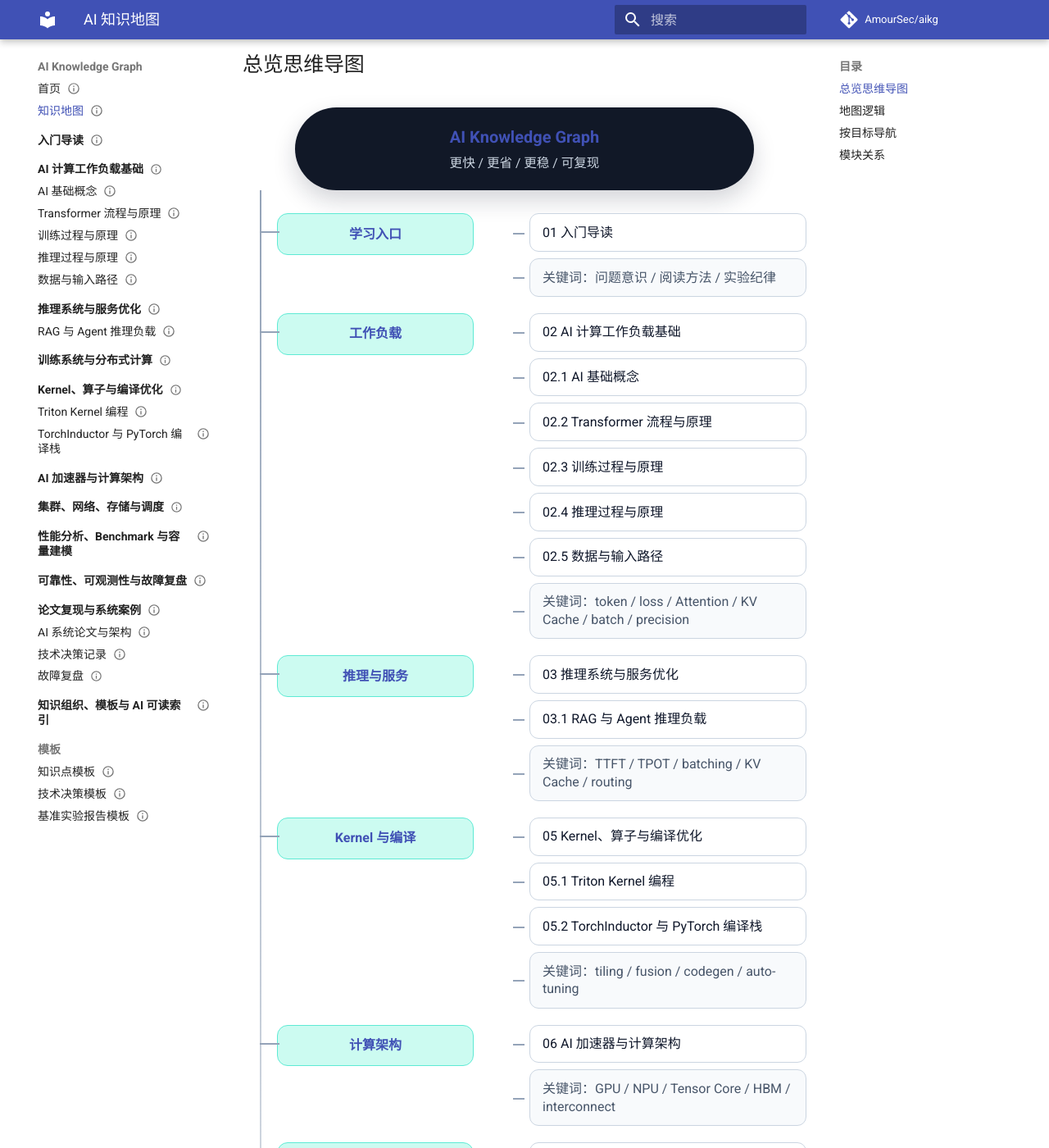
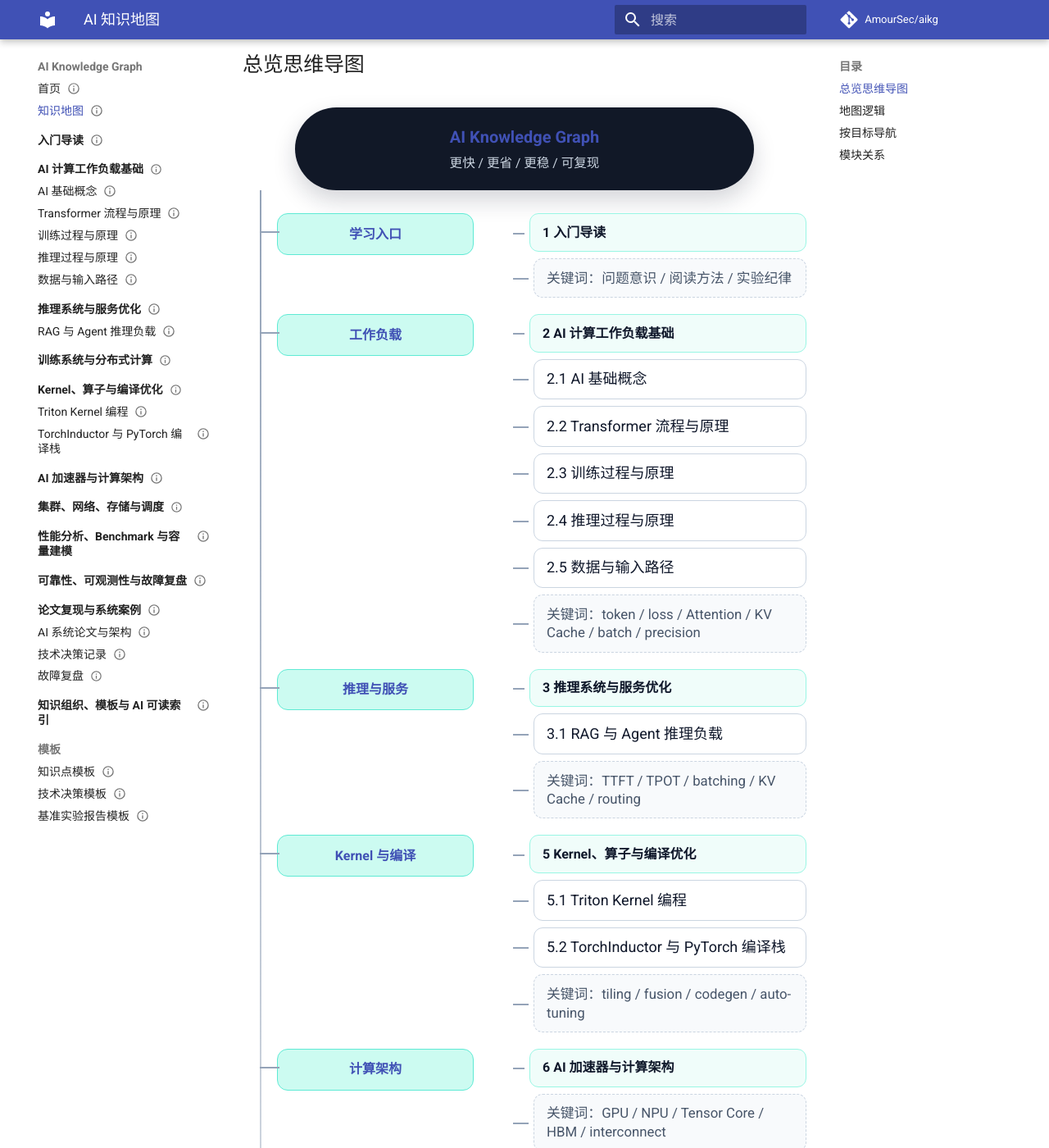
Before and after one commit to AmourSec/aikg, an MkDocs documentation site: the page built from docs/knowledge-map.md, in a window 1280 px wide and 1400 px high, scrolled down 235 px. Shown: the whole window at 82% size. Built offline with MkDocs 1.6.1 and Material for MkDocs 9.7.7, drawn with Linux system fonts in a browser that asks for light colours; comment, search, counter and statistics services are not loaded; some of the changed text lies outside the part shown.

Commit message:
Refine knowledge map hierarchy

```diff
--- a/docs/assets/stylesheets/extra.css
+++ b/docs/assets/stylesheets/extra.css
@@ -121,6 +121,16 @@
   padding-left: 1rem;
 }
 
+.kg-mindmap-branch .kg-node-child {
+  margin-left: 1.45rem;
+  padding-left: 1.25rem;
+}
+
+.kg-mindmap-branch .kg-node-note {
+  margin-left: 1.45rem;
+  padding-left: 1.25rem;
+}
+
 .kg-mindmap-branch li::before {
   content: "";
   position: absolute;
@@ -129,6 +139,11 @@
   width: 0.7rem;
   height: 2px;
   background: var(--kg-line);
+}
+
+.kg-mindmap-branch .kg-node-child::before,
+.kg-mindmap-branch .kg-node-note::before {
+  width: 0.95rem;
 }
 
 .kg-mindmap-branch li > a,
@@ -142,9 +157,24 @@
   line-height: 1.35;
 }
 
+.kg-mindmap-branch .kg-node-main > a {
+  border-color: #99f6e4;
+  background: #f0fdfa;
+  font-weight: 700;
+}
+
+.kg-mindmap-branch .kg-node-child > a {
+  font-size: 0.9rem;
+}
+
 .kg-mindmap-branch li > span {
   background: var(--kg-muted);
   color: #475569;
+}
+
+.kg-mindmap-branch .kg-node-note > span {
+  border-style: dashed;
+  font-size: 0.84rem;
 }
 
 .kg-mindmap-root:hover,
@@ -172,4 +202,10 @@
   .kg-branch-title {
     text-align: left;
   }
+
+  .kg-mindmap-branch .kg-node-child,
+  .kg-mindmap-branch .kg-node-note {
+    margin-left: 0.8rem;
+    padding-left: 1rem;
+  }
 }
--- a/docs/knowledge-map.md
+++ b/docs/knowledge-map.md
@@ -21,69 +21,69 @@ updated: 2026-05-30
     <section class="kg-mindmap-branch">
       <a class="kg-branch-title" href="../01-getting-started/">学习入口</a>
       <ul>
-        <li><a href="../01-getting-started/">01 入门导读</a></li>
-        <li><span>关键词：问题意识 / 阅读方法 / 实验纪律</span></li>
+        <li class="kg-node-main"><a href="../01-getting-started/">1 入门导读</a></li>
+        <li class="kg-node-note"><span>关键词：问题意识 / 阅读方法 / 实验纪律</span></li>
       </ul>
     </section>
     <section class="kg-mindmap-branch">
       <a class="kg-branch-title" href="../02-ai-workloads/">工作负载</a>
       <ul>
-        <li><a href="../02-ai-workloads/">02 AI 计算工作负载基础</a></li>
-        <li><a href="../02-ai-workloads/ai-fundamentals/">02.1 AI 基础概念</a></li>
-        <li><a href="../02-ai-workloads/transformer/">02.2 Transformer 流程与原理</a></li>
-        <li><a href="../02-ai-workloads/training-primer/">02.3 训练过程与原理</a></li>
-        <li><a href="../02-ai-workloads/inference-primer/">02.4 推理过程与原理</a></li>
-        <li><a href="../02-ai-workloads/data-paths/">02.5 数据与输入路径</a></li>
-        <li><span>关键词：token / loss / Attention / KV Cache / batch / precision</span></li>
+        <li class="kg-node-main"><a href="../02-ai-workloads/">2 AI 计算工作负载基础</a></li>
+        <li class="kg-node-child"><a href="../02-ai-workloads/ai-fundamentals/">2.1 AI 基础概念</a></li>
+        <li class="kg-node-child"><a href="../02-ai-workloads/transformer/">2.2 Transformer 流程与原理</a></li>
+        <li class="kg-node-child"><a href="../02-ai-workloads/training-primer/">2.3 训练过程与原理</a></li>
+        <li class="kg-node-child"><a href="../02-ai-workloads/inference-primer/">2.4 推理过程与原理</a></li>
+        <li class="kg-node-child"><a href="../02-ai-workloads/data-paths/">2.5 数据与输入路径</a></li>
+        <li class="kg-node-note"><span>关键词：token / loss / Attention / KV Cache / batch / precision</span></li>
       </ul>
     </section>
     <section class="kg-mindmap-branch">
       <a class="kg-branch-title" href="../03-inference-systems/">推理与服务</a>
       <ul>
-        <li><a href="../03-inference-systems/">03 推理系统与服务优化</a></li>
-        <li><a href="../03-inference-systems/rag-agent-workloads/">03.1 RAG 与 Agent 推理负载</a></li>
-        <li><span>关键词：TTFT / TPOT / batching / KV Cache / routing</span></li>
+        <li class="kg-node-main"><a href="../03-inference-systems/">3 推理系统与服务优化</a></li>
+        <li class="kg-node-child"><a href="../03-inference-systems/rag-agent-workloads/">3.1 RAG 与 Agent 推理负载</a></li>
+        <li class="kg-node-note"><span>关键词：TTFT / TPOT / batching / KV Cache / routing</span></li>
       </ul>
     </section>
     <section class="kg-mindmap-branch">
       <a class="kg-branch-title" href="../05-kernels-compilers/">Kernel 与编译</a>
       <ul>
-        <li><a href="../05-kernels-compilers/">05 Kernel、算子与编译优化</a></li>
-        <li><a href="../05-kernels-compilers/triton/">05.1 Triton Kernel 编程</a></li>
-        <li><a href="../05-kernels-compilers/torchinductor/">05.2 TorchInductor 与 PyTorch 编译栈</a></li>
-        <li><span>关键词：tiling / fusion / codegen / auto-tuning</span></li>
+        <li class="kg-node-main"><a href="../05-kernels-compilers/">5 Kernel、算子与编译优化</a></li>
+        <li class="kg-node-child"><a href="../05-kernels-compilers/triton/">5.1 Triton Kernel 编程</a></li>
+        <li class="kg-node-child"><a href="../05-kernels-compilers/torchinductor/">5.2 TorchInductor 与 PyTorch 编译栈</a></li>
+        <li class="kg-node-note"><span>关键词：tiling / fusion / codegen / auto-tuning</span></li>
       </ul>
     </section>
     <section class="kg-mindmap-branch">
       <a class="kg-branch-title" href="../06-accelerators-architecture/">计算架构</a>
       <ul>
-        <li><a href="../06-accelerators-architecture/">06 AI 加速器与计算架构</a></li>
-        <li><span>关键词：GPU / NPU / Tensor Core / HBM / interconnect</span></li>
+        <li class="kg-node-main"><a href="../06-accelerators-architecture/">6 AI 加速器与计算架构</a></li>
+        <li class="kg-node-note"><span>关键词：GPU / NPU / Tensor Core / HBM / interconnect</span></li>
       </ul>
     </section>
     <section class="kg-mindmap-branch">
       <a class="kg-branch-title" href="../04-training-systems/">训练与集群</a>
       <ul>
-        <li><a href="../04-training-systems/">04 训练系统与分布式计算</a></li>
-        <li><a href="../07-cluster-infra/">07 集群、网络、存储与调度</a></li>
-        <li><span>关键词：parallelism / NCCL / scheduler / storage</span></li>
+        <li class="kg-node-main"><a href="../04-training-systems/">4 训练系统与分布式计算</a></li>
+        <li class="kg-node-main"><a href="../07-cluster-infra/">7 集群、网络、存储与调度</a></li>
+        <li class="kg-node-note"><span>关键词：parallelism / NCCL / scheduler / storage</span></li>
       </ul>
     </section>
     <section class="kg-mindmap-branch">
       <a class="kg-branch-title" href="../08-benchmark-capacity/">度量与复现</a>
       <ul>
-        <li><a href="../08-benchmark-capacity/">08 性能分析、Benchmark 与容量建模</a></li>
-        <li><a href="../09-reliability-observability/">09 可靠性、可观测性与故障复盘</a></li>
-        <li><a href="../10-papers-cases/">10 论文复现与系统案例</a></li>
-        <li><span>关键词：profiling / roofline / capacity / incidents</span></li>
+        <li class="kg-node-main"><a href="../08-benchmark-capacity/">8 性能分析、Benchmark 与容量建模</a></li>
+        <li class="kg-node-main"><a href="../09-reliability-observability/">9 可靠性、可观测性与故障复盘</a></li>
+        <li class="kg-node-main"><a href="../10-papers-cases/">10 论文复现与系统案例</a></li>
+        <li class="kg-node-note"><span>关键词：profiling / roofline / capacity / incidents</span></li>
       </ul>
     </section>
     <section class="kg-mindmap-branch">
       <a class="kg-branch-title" href="../11-knowledge-index/">知识沉淀</a>
       <ul>
-        <li><a href="../11-knowledge-index/">11 知识组织、模板与 AI 可读索引</a></li>
-        <li><a href="../99-templates/knowledge-note/">99 模板与资源</a></li>
-        <li><span>关键词：metadata / tags / sources / AI-readable skills</span></li>
+        <li class="kg-node-main"><a href="../11-knowledge-index/">11 知识组织、模板与 AI 可读索引</a></li>
+        <li class="kg-node-main"><a href="../99-templates/knowledge-note/">99 模板与资源</a></li>
+        <li class="kg-node-note"><span>关键词：metadata / tags / sources / AI-readable skills</span></li>
       </ul>
     </section>
   </div>
@@ -93,38 +93,38 @@ updated: 2026-05-30
 
 | 主线 | 组织逻辑 | 对应模块 |
 | --- | --- | --- |
-| 学习入口 | 先建立 AI Infra 的问题意识、阅读方法和实验纪律。 | [01 入门导读](01-getting-started/index.md) |
-| 工作负载 | 先补齐 AI 基础、Transformer、训练和推理流程，再学习与性能有关的模型背景：Attention、KV Cache、MoE、上下文长度、batch shape、精度格式和数据路径。 | [02 AI 计算工作负载基础](02-ai-workloads/index.md)、[AI 基础概念](02-ai-workloads/ai-fundamentals.md)、[Transformer 流程与原理](02-ai-workloads/transformer.md)、[训练过程与原理](02-ai-workloads/training-primer.md)、[推理过程与原理](02-ai-workloads/inference-primer.md)、[数据与输入路径](02-ai-workloads/data-paths.md) |
-| 单机执行 | 研究推理服务、算子、Triton Kernel、TorchInductor、runtime 和加速器如何决定延迟、吞吐、显存和能效。 | [03 推理系统与服务优化](03-inference-systems/index.md)、[05 Kernel、算子与编译优化](05-kernels-compilers/index.md)、[Triton Kernel 编程](05-kernels-compilers/triton.md)、[TorchInductor 与 PyTorch 编译栈](05-kernels-compilers/torchinductor.md)、[06 AI 加速器与计算架构](06-accelerators-architecture/index.md) |
-| 多机基础设施 | 研究训练系统、通信、调度、网络、存储和集群隔离如何影响规模化效率。 | [04 训练系统与分布式计算](04-training-systems/index.md)、[07 集群、网络、存储与调度](07-cluster-infra/index.md) |
-| 度量与沉淀 | 用 Benchmark、Profiling、容量模型、故障复盘和论文复现把经验变成可复用知识。 | [08 性能分析、Benchmark 与容量建模](08-benchmark-capacity/index.md)、[09 可靠性、可观测性与故障复盘](09-reliability-observability/index.md)、[10 论文复现与系统案例](10-papers-cases/index.md)、[11 知识组织、模板与 AI 可读索引](11-knowledge-index/index.md) |
+| 学习入口 | 先建立 AI Infra 的问题意识、阅读方法和实验纪律。 | [1 入门导读](01-getting-started/index.md) |
+| 工作负载 | 先补齐 AI 基础、Transformer、训练和推理流程，再学习与性能有关的模型背景：Attention、KV Cache、MoE、上下文长度、batch shape、精度格式和数据路径。 | [2 AI 计算工作负载基础](02-ai-workloads/index.md)、[AI 基础概念](02-ai-workloads/ai-fundamentals.md)、[Transformer 流程与原理](02-ai-workloads/transformer.md)、[训练过程与原理](02-ai-workloads/training-primer.md)、[推理过程与原理](02-ai-workloads/inference-primer.md)、[数据与输入路径](02-ai-workloads/data-paths.md) |
+| 单机执行 | 研究推理服务、算子、Triton Kernel、TorchInductor、runtime 和加速器如何决定延迟、吞吐、显存和能效。 | [3 推理系统与服务优化](03-inference-systems/index.md)、[5 Kernel、算子与编译优化](05-kernels-compilers/index.md)、[Triton Kernel 编程](05-kernels-compilers/triton.md)、[TorchInductor 与 PyTorch 编译栈](05-kernels-compilers/torchinductor.md)、[6 AI 加速器与计算架构](06-accelerators-architecture/index.md) |
+| 多机基础设施 | 研究训练系统、通信、调度、网络、存储和集群隔离如何影响规模化效率。 | [4 训练系统与分布式计算](04-training-systems/index.md)、[7 集群、网络、存储与调度](07-cluster-infra/index.md) |
+| 度量与沉淀 | 用 Benchmark、Profiling、容量模型、故障复盘和论文复现把经验变成可复用知识。 | [8 性能分析、Benchmark 与容量建模](08-benchmark-capacity/index.md)、[9 可靠性、可观测性与故障复盘](09-reliability-observability/index.md)、[10 论文复现与系统案例](10-papers-cases/index.md)、[11 知识组织、模板与 AI 可读索引](11-knowledge-index/index.md) |
 
 ## 按目标导航
 
 | 当前目标 | 优先阅读 |
 | --- | --- |
-| 刚进入 AI Infra 方向 | [01 入门导读](01-getting-started/index.md) -> [AI 基础概念](02-ai-workloads/ai-fundamentals.md) -> [Transformer 流程与原理](02-ai-workloads/transformer.md) -> [02 AI 计算工作负载基础](02-ai-workloads/index.md) |
-| 想降低 LLM 推理延迟 | [02 AI 计算工作负载基础](02-ai-workloads/index.md) -> [03 推理系统与服务优化](03-inference-systems/index.md) -> [05 Kernel、算子与编译优化](05-kernels-compilers/index.md) -> [08 性能分析、Benchmark 与容量建模](08-benchmark-capacity/index.md) |
-| 想先搞懂训练和推理怎么回事 | [训练过程与原理](02-ai-workloads/training-primer.md) -> [推理过程与原理](02-ai-workloads/inference-primer.md) -> [03 推理系统与服务优化](03-inference-systems/index.md) -> [04 训练系统与分布式计算](04-training-systems/index.md) |
-| 想提高吞吐和 GPU 利用率 | [03 推理系统与服务优化](03-inference-systems/index.md) -> [07 集群、网络、存储与调度](07-cluster-infra/index.md) -> [08 性能分析、Benchmark 与容量建模](08-benchmark-capacity/index.md) |
-| 想做分布式训练系统 | [04 训练系统与分布式计算](04-training-systems/index.md) -> [06 AI 加速器与计算架构](06-accelerators-architecture/index.md) -> [07 集群、网络、存储与调度](07-cluster-infra/index.md) |
-| 想做 Triton Kernel 或编译优化 | [02 AI 计算工作负载基础](02-ai-workloads/index.md) -> [05 Kernel、算子与编译优化](05-kernels-compilers/index.md) -> [Triton Kernel 编程](05-kernels-compilers/triton.md) -> [TorchInductor 与 PyTorch 编译栈](05-kernels-compilers/torchinductor.md) -> [06 AI 加速器与计算架构](06-accelerators-architecture/index.md) |
-| 想做 AI 加速器或硬件架构 | [02 AI 计算工作负载基础](02-ai-workloads/index.md) -> [05 Kernel、算子与编译优化](05-kernels-compilers/index.md) -> [06 AI 加速器与计算架构](06-accelerators-architecture/index.md) -> [08 性能分析、Benchmark 与容量建模](08-benchmark-capacity/index.md) |
-| 想建设稳定集群或实验平台 | [07 集群、网络、存储与调度](07-cluster-infra/index.md) -> [09 可靠性、可观测性与故障复盘](09-reliability-observability/index.md) -> [11 知识组织、模板与 AI 可读索引](11-knowledge-index/index.md) |
-| 想复现系统论文 | [10 论文复现与系统案例](10-papers-cases/index.md) -> [08 性能分析、Benchmark 与容量建模](08-benchmark-capacity/index.md) -> [技术决策模板](99-templates/adr.md) |
+| 刚进入 AI Infra 方向 | [1 入门导读](01-getting-started/index.md) -> [AI 基础概念](02-ai-workloads/ai-fundamentals.md) -> [Transformer 流程与原理](02-ai-workloads/transformer.md) -> [2 AI 计算工作负载基础](02-ai-workloads/index.md) |
+| 想降低 LLM 推理延迟 | [2 AI 计算工作负载基础](02-ai-workloads/index.md) -> [3 推理系统与服务优化](03-inference-systems/index.md) -> [5 Kernel、算子与编译优化](05-kernels-compilers/index.md) -> [8 性能分析、Benchmark 与容量建模](08-benchmark-capacity/index.md) |
+| 想先搞懂训练和推理怎么回事 | [训练过程与原理](02-ai-workloads/training-primer.md) -> [推理过程与原理](02-ai-workloads/inference-primer.md) -> [3 推理系统与服务优化](03-inference-systems/index.md) -> [4 训练系统与分布式计算](04-training-systems/index.md) |
+| 想提高吞吐和 GPU 利用率 | [3 推理系统与服务优化](03-inference-systems/index.md) -> [7 集群、网络、存储与调度](07-cluster-infra/index.md) -> [8 性能分析、Benchmark 与容量建模](08-benchmark-capacity/index.md) |
+| 想做分布式训练系统 | [4 训练系统与分布式计算](04-training-systems/index.md) -> [6 AI 加速器与计算架构](06-accelerators-architecture/index.md) -> [7 集群、网络、存储与调度](07-cluster-infra/index.md) |
+| 想做 Triton Kernel 或编译优化 | [2 AI 计算工作负载基础](02-ai-workloads/index.md) -> [5 Kernel、算子与编译优化](05-kernels-compilers/index.md) -> [Triton Kernel 编程](05-kernels-compilers/triton.md) -> [TorchInductor 与 PyTorch 编译栈](05-kernels-compilers/torchinductor.md) -> [6 AI 加速器与计算架构](06-accelerators-architecture/index.md) |
+| 想做 AI 加速器或硬件架构 | [2 AI 计算工作负载基础](02-ai-workloads/index.md) -> [5 Kernel、算子与编译优化](05-kernels-compilers/index.md) -> [6 AI 加速器与计算架构](06-accelerators-architecture/index.md) -> [8 性能分析、Benchmark 与容量建模](08-benchmark-capacity/index.md) |
+| 想建设稳定集群或实验平台 | [7 集群、网络、存储与调度](07-cluster-infra/index.md) -> [9 可靠性、可观测性与故障复盘](09-reliability-observability/index.md) -> [11 知识组织、模板与 AI 可读索引](11-knowledge-index/index.md) |
+| 想复现系统论文 | [10 论文复现与系统案例](10-papers-cases/index.md) -> [8 性能分析、Benchmark 与容量建模](08-benchmark-capacity/index.md) -> [技术决策模板](99-templates/adr.md) |
 
 ## 模块关系
 
 | 模块 | 上游依赖 | 主要产出 |
 | --- | --- | --- |
-| 01 入门导读 | 无 | 学习路线、术语约定、实验纪律、贡献方法 |
-| 02 AI 计算工作负载基础 | 01 | AI 基础概念、Transformer、训练/推理流程、shape 分析、数据流和负载画像 |
-| 03 推理系统与服务优化 | 02、05、06、08 | 推理链路、调度策略、缓存策略、延迟吞吐分析 |
-| 04 训练系统与分布式计算 | 02、06、07、08 | 并行策略、通信模型、训练稳定性和扩展效率 |
-| 05 Kernel、算子与编译优化 | 02、06、08 | Triton Kernel、TorchInductor、算子实现、图优化、编译和自动调优 |
-| 06 AI 加速器与计算架构 | 02、05、08 | 计算、存储、互连、能效和体系结构分析 |
-| 07 集群、网络、存储与调度 | 03、04、06 | 资源调度、网络存储、隔离、镜像环境和实验平台 |
-| 08 性能分析、Benchmark 与容量建模 | 02、03、04、05、06、07 | 指标体系、Profiling、Roofline、容量估算和对比方法 |
-| 09 可靠性、可观测性与故障复盘 | 03、04、07、08 | 监控、告警、故障模式、复盘和改进项 |
+| 1 入门导读 | 无 | 学习路线、术语约定、实验纪律、贡献方法 |
+| 2 AI 计算工作负载基础 | 1 | AI 基础概念、Transformer、训练/推理流程、shape 分析、数据流和负载画像 |
+| 3 推理系统与服务优化 | 2、5、6、8 | 推理链路、调度策略、缓存策略、延迟吞吐分析 |
+| 4 训练系统与分布式计算 | 2、6、7、8 | 并行策略、通信模型、训练稳定性和扩展效率 |
+| 5 Kernel、算子与编译优化 | 2、6、8 | Triton Kernel、TorchInductor、算子实现、图优化、编译和自动调优 |
+| 6 AI 加速器与计算架构 | 2、5、8 | 计算、存储、互连、能效和体系结构分析 |
+| 7 集群、网络、存储与调度 | 3、4、6 | 资源调度、网络存储、隔离、镜像环境和实验平台 |
+| 8 性能分析、Benchmark 与容量建模 | 2、3、4、5、6、7 | 指标体系、Profiling、Roofline、容量估算和对比方法 |
+| 9 可靠性、可观测性与故障复盘 | 3、4、7、8 | 监控、告警、故障模式、复盘和改进项 |
 | 10 论文复现与系统案例 | 全部模块 | 论文笔记、代码走读、复现报告、系统案例和技术决策 |
 | 11 知识组织、模板与 AI 可读索引 | 全部模块 | 元数据、标签、引用溯源、向量索引和 AI skills |
```
